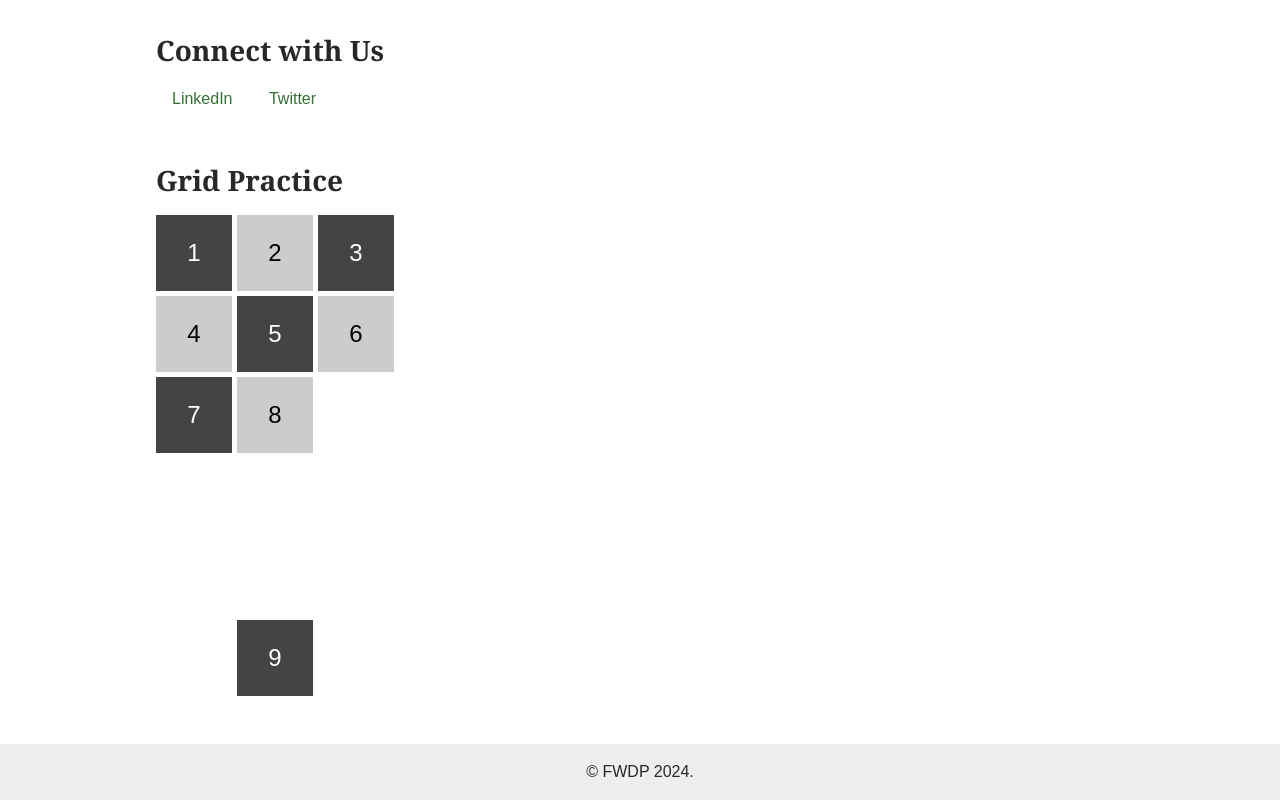
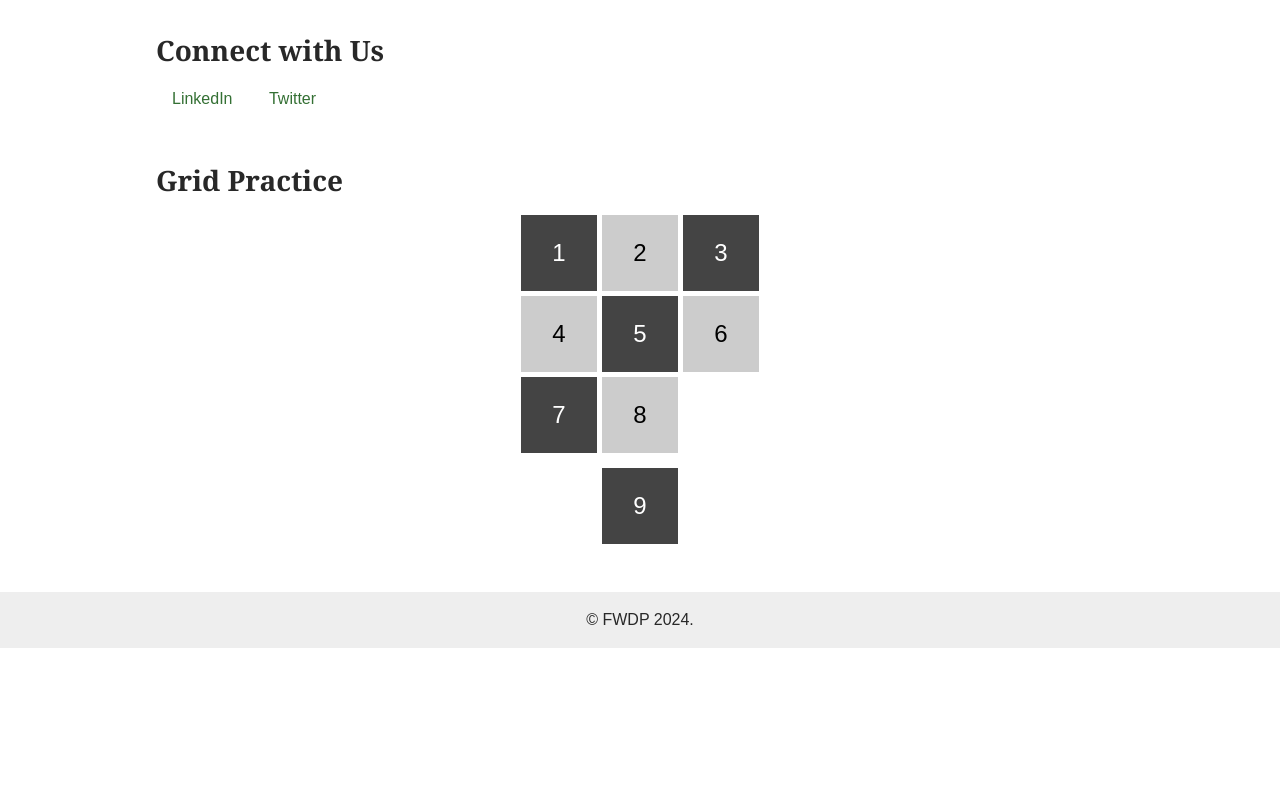
Before and after one commit to Elreyleon55/fwdp-1000-day-09, a plain HTML site: page day-09/services.html in a window 1280 px wide. Shown: the part 1616-2416 px from the top of the page. After the commit the page ends 2264 px from the top, so only its background shows below. Drawn offline with Linux system fonts and the light colour scheme.

```diff
--- a/day-09/styles/services.css
+++ b/day-09/styles/services.css
@@ -211,8 +211,10 @@ display: grid;
 grid-template-columns: repeat(3, 4.75rem);
 grid-template-rows: repeat(3, 4.75rem);
 gap: 5px;
-grid-auto-rows: 1fr;
-
+/* grid-auto-rows: 1fr; */
+grid-auto-flow: row;
+grid-auto-columns: 4.75rem;
+justify-content: center;
 }
 
 
@@ -231,7 +233,7 @@ grid-auto-rows: 1fr;
 
 .move-me {
 	 grid-row: 6/7;
-	grid-column: 2/3;
+	 grid-column: 2/3;
 
 
 }
```
